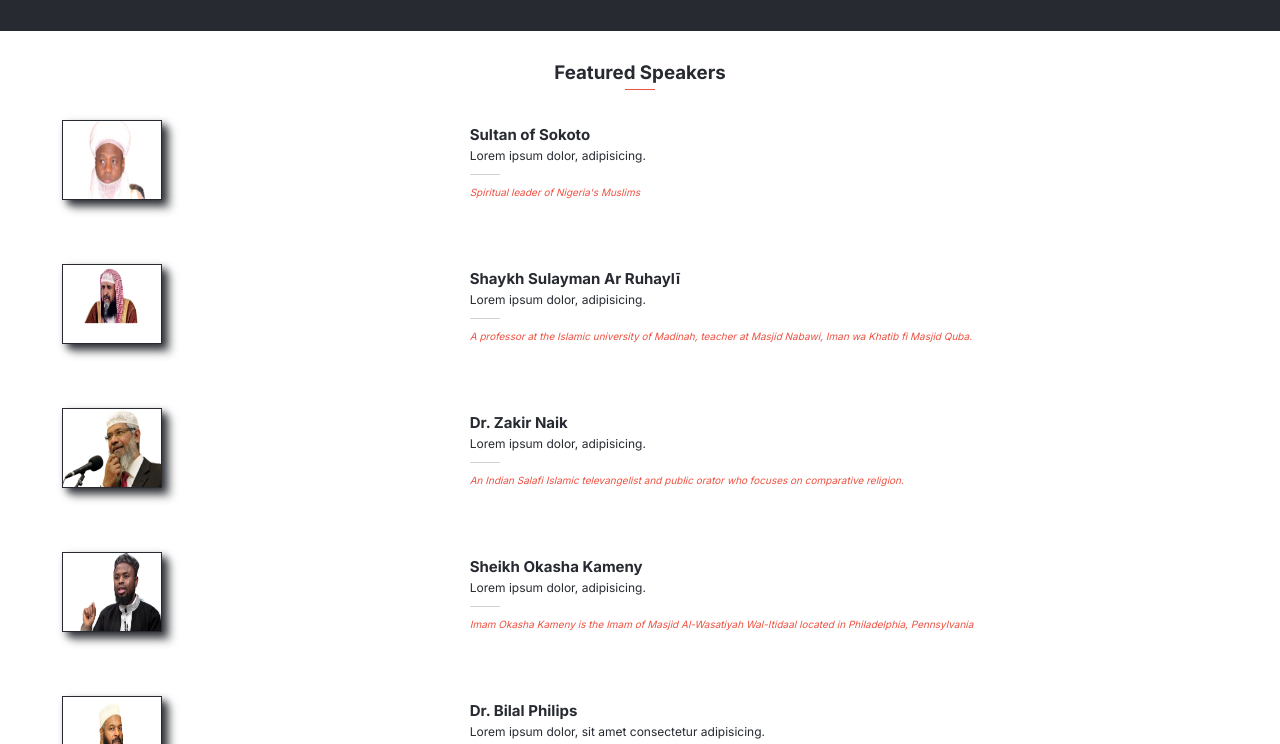
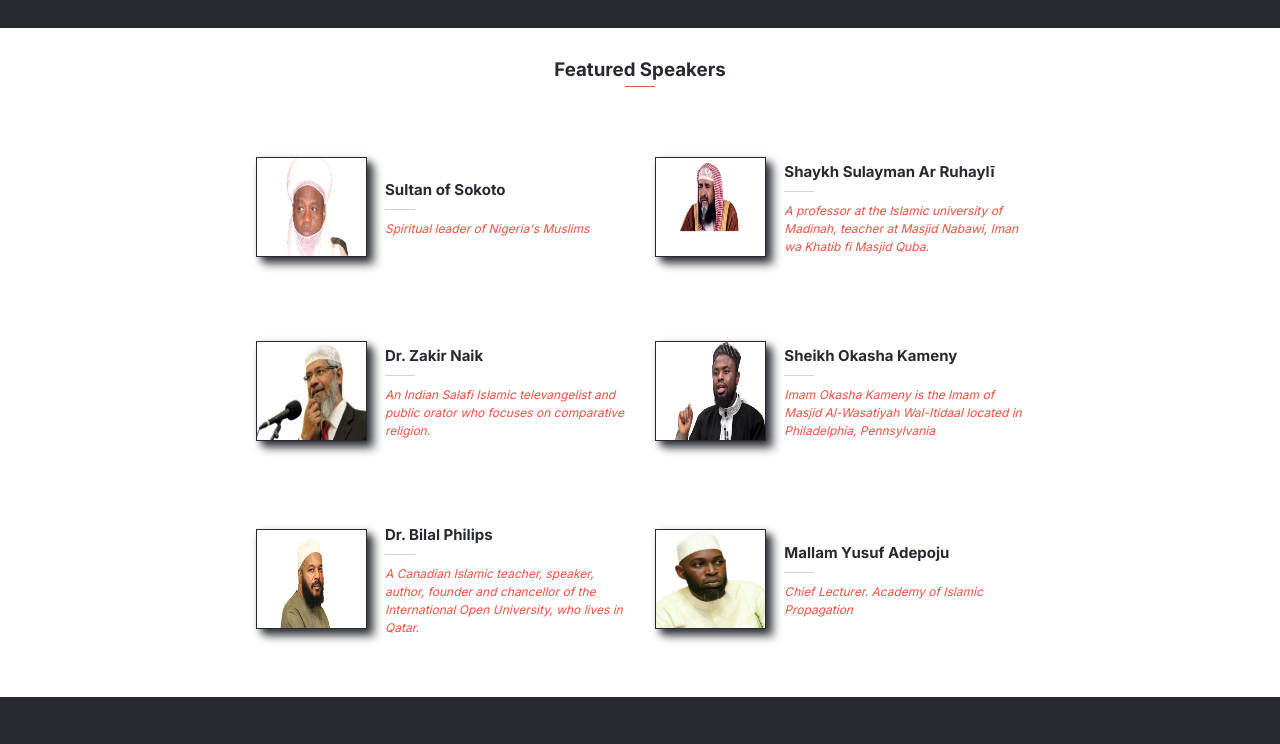
Before and after one commit to abdulhamiid/capstone-project, a website: page index.html in a window 1280 px wide. Shown: the part 1150-1894 px from the top of the page. Drawn offline with nearby package versions, Linux system fonts and the light colour scheme; a web font is replaced by a local one.

Commit message:
Position featured speekers in the desktop design

```diff
--- a/css/style.css
+++ b/css/style.css
@@ -32,6 +32,10 @@
 
 .hide {
   display: none;
+}
+
+.show {
+  display: block;
 }
 
 .no-scroll {
@@ -198,7 +202,6 @@
   margin: 20px 0;
 }
 
-
 h2 {
   font-family: "cocogoose", "Arial", sans-serif;
   font-weight: 500;
@@ -297,7 +300,7 @@
 
 /* speakers section */
 
-.speaker {
+#speaker {
   display: grid;
   grid-template-columns: 35% 65%;
   justify-content: center;
@@ -307,7 +310,7 @@
   margin: 30px auto;
 }
 
-.speaker img {
+#speaker img {
   width: 100px;
   box-sizing: border-box;
   height: 80px;
@@ -315,23 +318,23 @@
   box-shadow: 5px 5px 8px var(--primary-color), 10px 10px 8px var(--ash-color);
 }
 
-.speaker h3 {
+#speaker h3 {
   font-size: 15px;
 }
 
-.speaker p {
+#speaker p {
   font-size: 10px;
   font-style: italic;
   color: var(--secondary-color);
   line-height: 1.5;
 }
 
-.speaker hr {
+#speaker hr {
   background-color: var(--ash-color);
   margin: 10px 0;
 }
 
-.speaker small {
+#speaker small {
   font-size: 12px;
 }
 
@@ -415,10 +418,6 @@
 
   #showcase p {
     font-size: 30px;
-  }
-
-  #showcase small {
-    font-size: 17px;
   }
 
   #showcase h1 {
@@ -511,4 +510,30 @@
   .linkedin {
     width: 60px;
   }
+
+  #col-d {
+    width: 60%;
+    margin: 40px auto;
+    display: grid;
+    grid-template-columns: 48% 48%;
+    gap: 4%;
+    box-sizing: border-box;
+  }
+
+  #speaker {
+    width: 100%;
+    grid-template-columns: 30% 65%;
+    gap: 5%;
+    box-sizing: border-box;
+  }
+
+  #speaker img {
+    width: 100%;
+    height: 100px;
+  }
+
+  #speaker p {
+    font-size: 12px;
+    line-height: 1.5;
+  }
 }
--- a/index.html
+++ b/index.html
@@ -80,6 +80,7 @@
       <div id="speakers-about" class="flex-column">
         <h3>Featured Speakers</h3>
         <hr>
+        <div id="col-d"></div>
         <button class="btn btn-more" type="button">MORE <i class="bi bi-chevron-down"></i></button>
       </div>
     </section>
--- a/js/main.js
+++ b/js/main.js
@@ -15,51 +15,49 @@
   {
     name: 'Sultan of Sokoto',
     about: 'Spiritual leader of Nigeria\'s Muslims',
-    description:'Lorem ipsum dolor, adipisicing.',
-    image: './images/sultan-removebg-preview.png'
+    image: './images/sultan-removebg-preview.png',
+    display: 'block',
   }, {
     name: 'Shaykh Sulayman Ar Ruhaylī',
     about: 'A professor at the Islamic university of Madinah, teacher at Masjid Nabawi, Iman wa Khatib fi Masjid Quba.',
-    description:'Lorem ipsum dolor, adipisicing.',
-    image: './images/sheykh_ruhayli-removebg-preview.png'
+    image: './images/sheykh_ruhayli-removebg-preview.png',
+    display: 'block',
   }, {
     name: 'Dr. Zakir Naik',
     about: 'An Indian Salafi Islamic televangelist and public orator who focuses on comparative religion.',
-    description:'Lorem ipsum dolor, adipisicing.',
-    image: './images/Dr_zakir-removebg-preview.png'
+    image: './images/Dr_zakir-removebg-preview.png',
+    display: 'hide',
   }, {
     name: 'Sheikh Okasha Kameny',
     about: 'Imam Okasha Kameny is the Imam of Masjid Al-Wasatiyah Wal-Itidaal located in Philadelphia, Pennsylvania',
-    description:'Lorem ipsum dolor, adipisicing.',
-    image: './images/Okasha-removebg-preview.png'
+    image: './images/Okasha-removebg-preview.png',
+    display: 'hide',
   }, {
     name: 'Dr. Bilal Philips',
     about: 'A Canadian Islamic teacher, speaker, author, founder and chancellor of the International Open University, who lives in Qatar.',
-    description:'Lorem ipsum dolor, sit amet consectetur adipisicing.',
-    image: './images/Dr-Bilal-Philips-removebg-preview.png'
+    image: './images/Dr-Bilal-Philips-removebg-preview.png',
+    display: 'hide',
   }, {
     name: 'Mallam Yusuf Adepoju',
     about: 'Chief Lecturer. Academy of Islamic Propagation',
-    description:'Lorem ipsum dolor, adipisicing.',
     image: './images/Mallam_yusuf-removebg-preview.png',
-    display: 'hide'
-  }
-]
+    display: 'hide',
+  },
+];
 
 function createSpeakers(prop) {
-  const subject = document.querySelector('.btn-more');
-  subject.insertAdjacentHTML('beforebegin',
-    `<div class="speaker ${prop.display}">
+  const subject = document.querySelector('#col-d');
+  subject.insertAdjacentHTML('beforeend',
+    `<div id="speaker">
     <div><img src="${prop.image}" alt=""></div>
     <div>
     <h3>${prop.name}</h3>
-    <small>${prop.description}</small>
     <hr>
     <p>${prop.about}</p>
     </div>
     </div>`);
 }
 
-for(let i = 0; i < guest.length; i++){
+for (let i = 0; i < guest.length; i += 1) {
   createSpeakers(guest[i]);
 }
```
